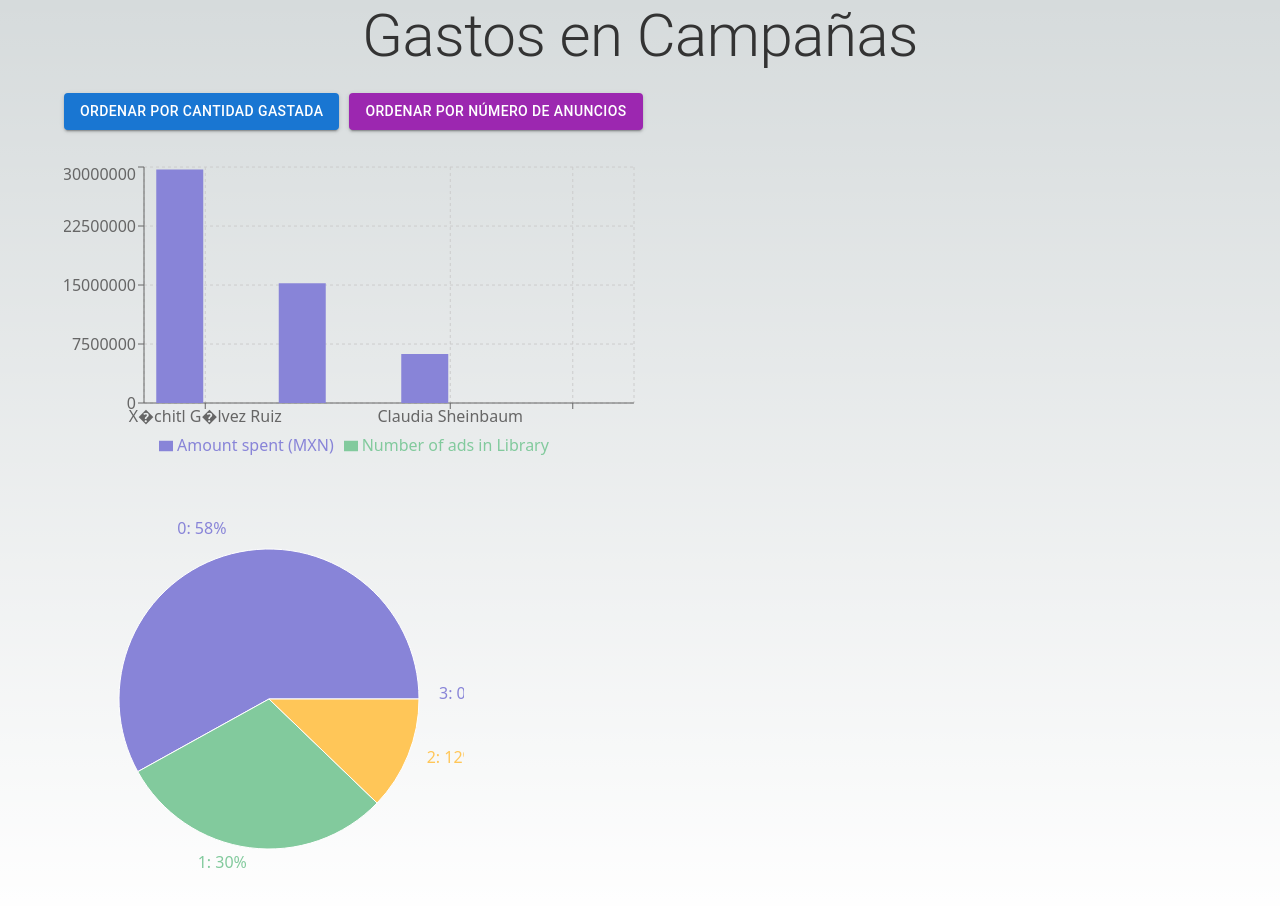
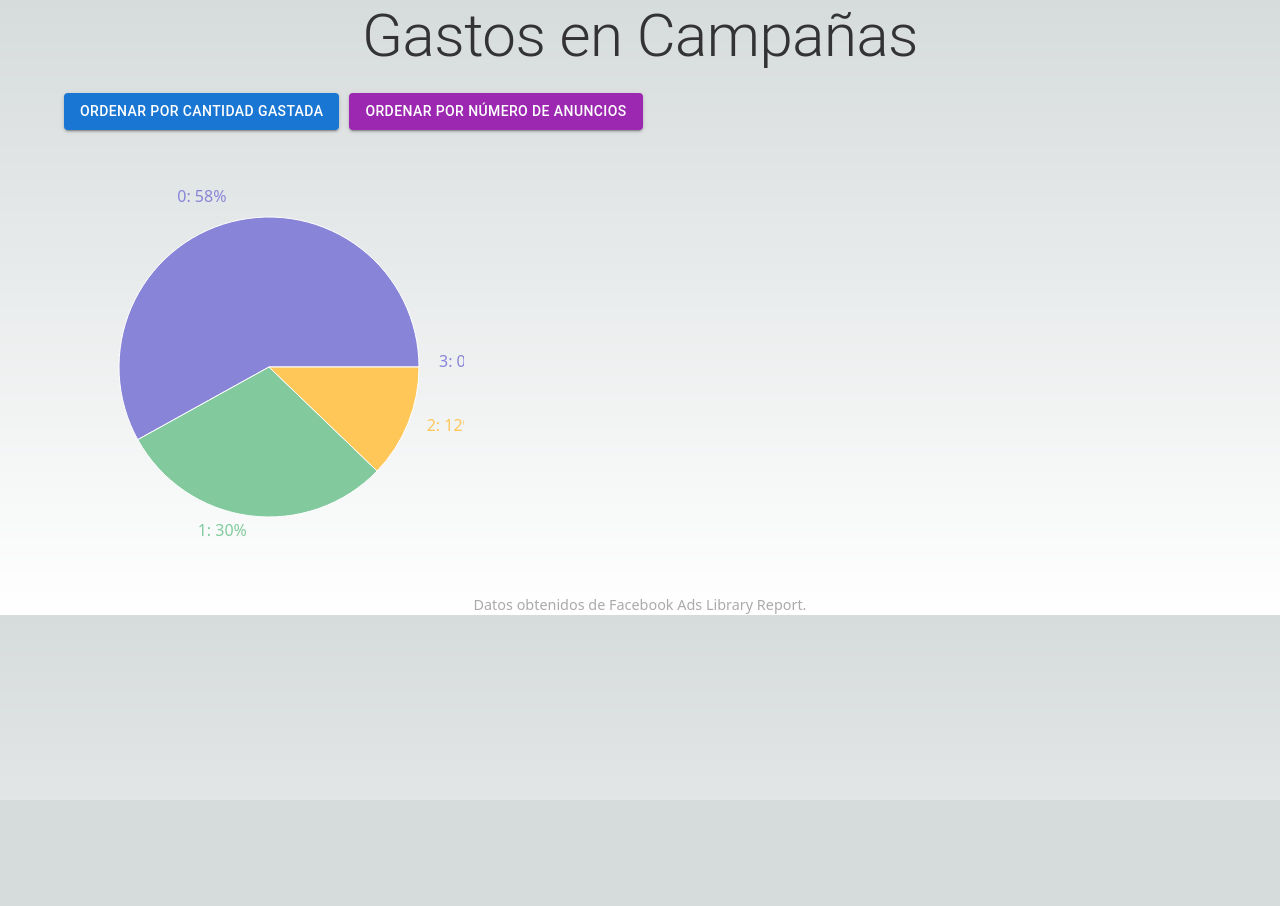
Before and after one commit to Root-FTW/BENITO, a Next.js app: page / in a window 1280 px wide. Shown: the top 906 px of the page. After the commit the page ends 800 px from the top, so only its background shows below. Built offline with nearby package versions, Linux system fonts and the light colour scheme.

Commit message:
Update index.js

```diff
--- a/pages/index.js
+++ b/pages/index.js
@@ -19,7 +19,6 @@ export default function Home({ data }) {
     });
     setParsedData(parsed.data);
     setFilteredData(parsed.data);
-    console.log(parsed.data); // Verificar datos
   }, [data]);
 
   const filterByAmountSpent = () => {
@@ -47,7 +46,7 @@ export default function Home({ data }) {
       </Box>
       <Box my={4} className={styles.chart}>
         <BarChart
-          width={600}
+          width="100%"
           height={300}
           data={filteredData}
           margin={{
@@ -81,6 +80,9 @@ export default function Home({ data }) {
           <Tooltip />
         </PieChart>
       </Box>
+      <footer className={styles.footer}>
+        Datos obtenidos de <a href="https://www.facebook.com/ads/library/report/" target="_blank" rel="noopener noreferrer">Facebook Ads Library Report</a>.
+      </footer>
     </Container>
   );
 }
```
